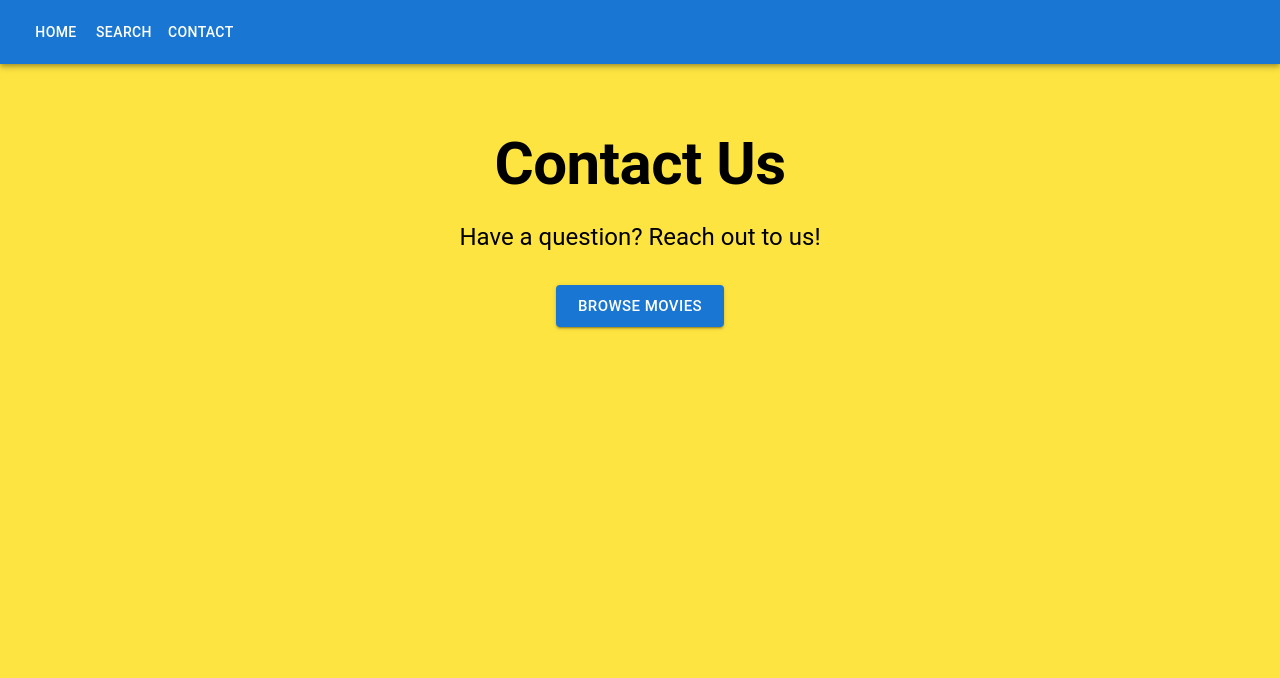
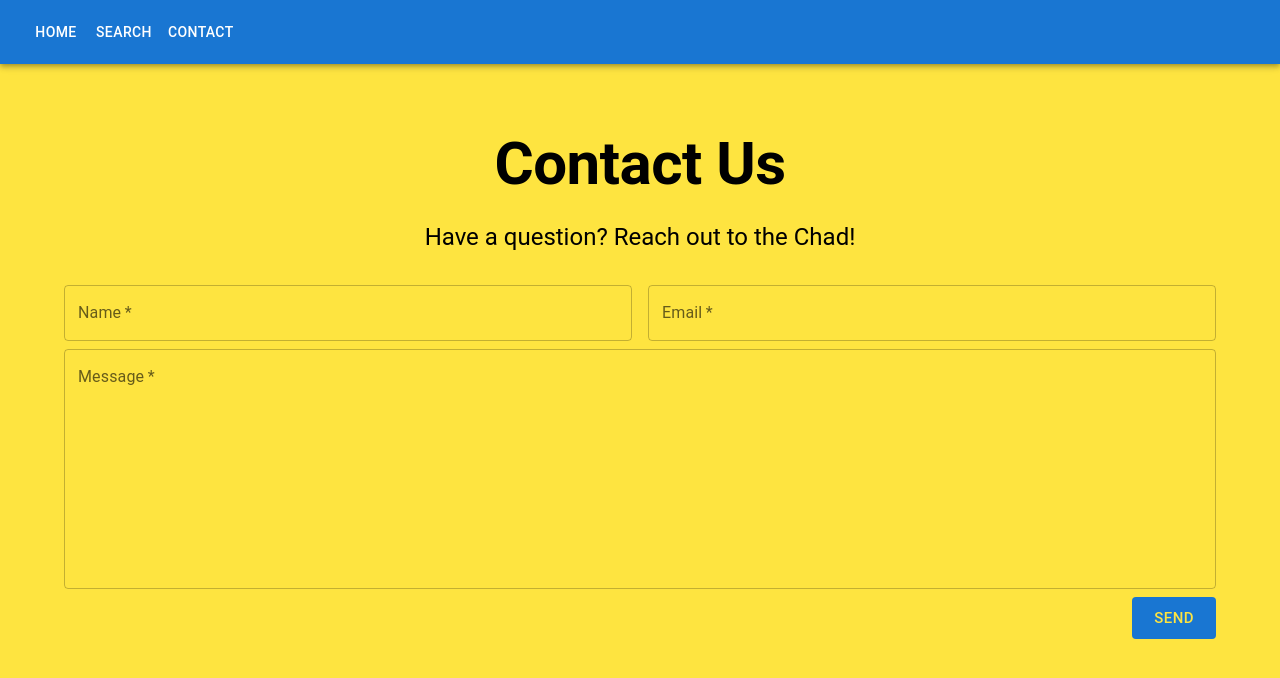
Before and after one commit to Andrew-Flanagan/Nick-a-Flick, a React (Create React App) app: page /contact in a window 1280 px wide. Shown: the top 678 px of the page. Built offline with nearby package versions, Linux system fonts and the light colour scheme.

Commit message:
finish contact page cosmetically, need to do functionality

```diff
--- a/src/pages/ContactPage/ContactPage.jsx
+++ b/src/pages/ContactPage/ContactPage.jsx
@@ -1,5 +1,5 @@
 import React from "react";
-import { Box, Typography, Button, Container } from "@mui/material";
+import { Box, Typography, Button, Container, TextField } from "@mui/material";
 import { Link } from "react-router-dom";
 import '../../styles/global.css';
 
@@ -12,12 +12,34 @@ const ContactPage = () => {
                     Contact Us
                 </Typography>
                 <Typography variant="h5" align="center">
-                    Have a question? Reach out to us!
+                    Have a question? Reach out to the Chad!
                 </Typography>
                 <Box sx={{ display: "flex", justifyContent: "center", mt: 4 }}>
-                    <Button component={Link} to="/search" variant="contained" size="large">
-                        Browse Movies
-                    </Button>
+                    <TextField
+                        fullWidth
+                        label="Name"
+                        required
+                        sx={{display: "inline-block", marginRight: "16px"}}>
+                    </TextField>
+                    <TextField
+                        fullWidth
+                        label="Email"
+                        required
+                        sx={{display: "inline-block"}}>
+                    </TextField>
+                </Box>
+                <TextField
+                    fullWidth
+                    label="Message"
+                    multiline
+                    minRows={3}
+                    sx={{margin: "auto", mt: 1, '& .MuiInputBase-root': {
+                        height: "30vh", alignItems: "flex-start", textOverflow: "ellipsis"}}}
+                    required
+                >
+                </TextField>
+                <Box sx={{display: "flex"}}>
+                    <Button variant="outlined" size="large" sx={{marginLeft: "auto", mt: 1, bgcolor: "#1976d2", color: "#FEE440"}}>Send</Button>
                 </Box>
             </Container>
         </Box>
```
